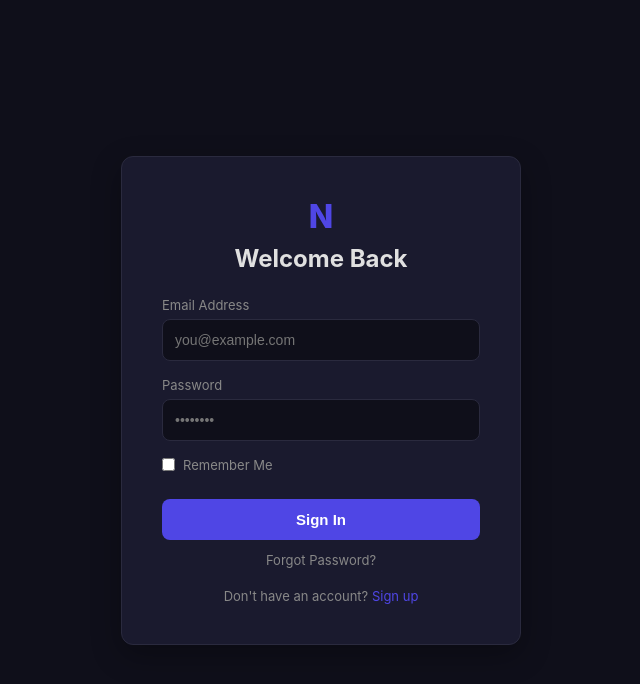
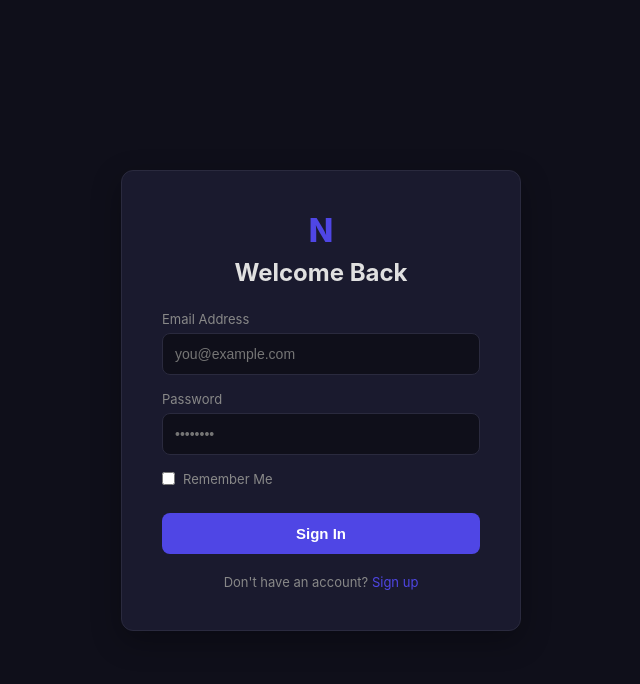
Before and after one commit to hafiz-m-awais/NeuroTutor, a Flask app: page /login in a window 1280 px wide. Shown: the top 684 px of the page, without its empty margins (319-959 px from the left). Run offline with Flask 3, Linux system fonts and the light colour scheme.

Commit message:
Refined password recovery UX: reset link now appears dynamically on login failure

```diff
--- a/templates/login.html
+++ b/templates/login.html
@@ -114,9 +114,6 @@
           <label for="remember" style="margin: 0; cursor: pointer; font-size: 13px; color: var(--subtext);">Remember Me</label>
         </div>
         <button type="submit" class="auth-btn" id="submit-btn">Sign In</button>
-        <div style="margin-top: 12px; font-size: 13px;">
-          <a href="/reset-password" style="color: var(--subtext); text-decoration: none;">Forgot Password?</a>
-        </div>
       </form>
 
       <div class="auth-footer">
@@ -148,7 +145,11 @@
           if (res.ok) {
             window.location.href = '/';
           } else {
-            errEl.textContent = data.error;
+            if (data.error === 'Invalid email or password') {
+              errEl.innerHTML = `Invalid email or password. <a href="/reset-password" style="color: inherit; text-decoration: underline; font-weight: 600;">Reset it?</a>`;
+            } else {
+              errEl.textContent = data.error;
+            }
             errEl.style.display = 'block';
             btn.disabled = false;
             btn.textContent = 'Sign In';
```
